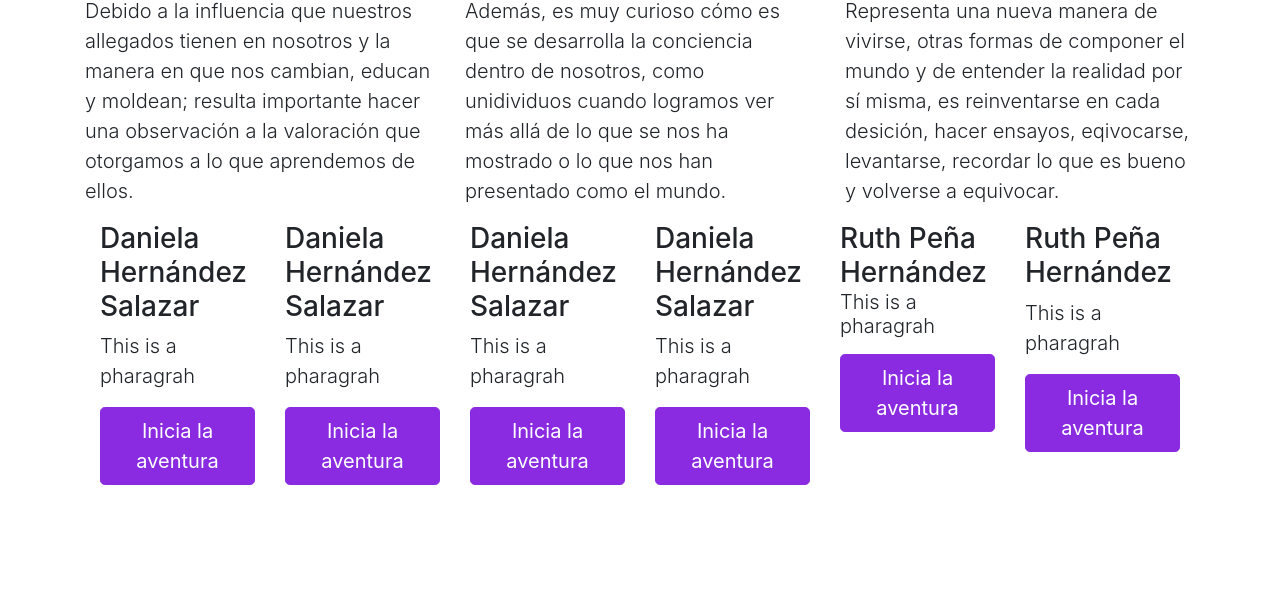
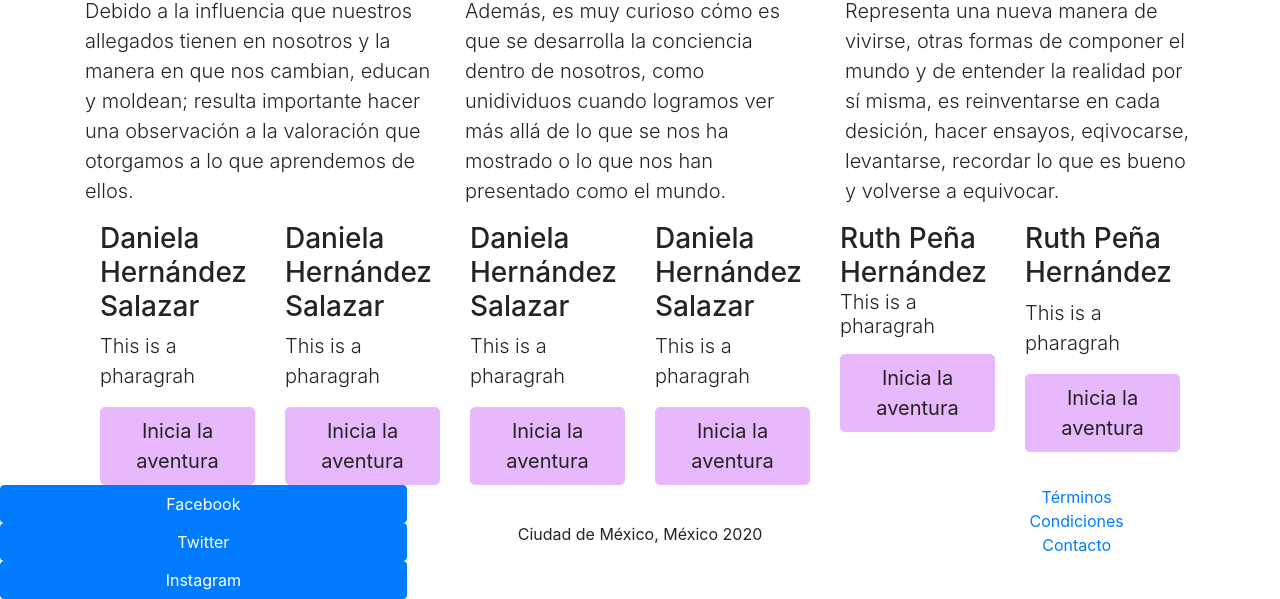
Before and after one commit to arielmerin/BootstrapAr, a website: page index.html in a window 1280 px wide. Shown: the part 336-935 px from the top of the page. Before the commit the page ends 821 px from the top, so only its background shows below. Drawn offline with nearby package versions, Linux system fonts and the light colour scheme.

Commit message:
Añadí un footer al proyecto principal

```diff
--- a/css/main.css
+++ b/css/main.css
@@ -9,7 +9,8 @@
     background-color: #d1d1d1;
     margin-bottom: 0;
 }
-.btn{
-    background-color: blueviolet;
-    border-color: blueviolet;
+.btn-lg{
+    background-color: #e8b8fc;
+    color: #242324;
+    border-color: #e8b8fc;
 }
--- a/index.html
+++ b/index.html
@@ -100,5 +100,35 @@
     <script src="node_modules/jquery/dist/jquery.min.js" ></script>
     <script src="node_modules/popper.js/dist/popper.min.js" ></script>
     <script src="node_modules/bootstrap/dist/js/bootstrap.min.js" ></script>
+
+  <footer>
+    <div class="row">
+      <div class="col-sm-4 d-flex flex-column">
+        <div class="btn-group btn-group-toggle" data-toggle="buttons">
+          <label class="btn btn-primary">
+            <input type="radio"> Facebook
+          </label>
+        </div>
+        <div class="btn-group btn-group-toggle" data-toggle="buttons">
+          <label class="btn btn-primary">
+            <input type="radio"> Twitter
+          </label>
+        </div>
+        <div class="btn-group btn-group-toggle" data-toggle="buttons">
+          <label class="btn btn-primary">
+            <input type="radio"> Instagram
+          </label>
+        </div>
+      </div>
+      <div class="col-sm-4 d-flex flex-column justify-content-center align-items-center">
+        <address>Ciudad de México, México 2020</address>
+      </div>
+      <div class="col-sm-4 d-flex flex-column align-items-center">
+        <a href="n"> Términos</a>
+        <a href="n"> Condiciones</a>
+        <a href="n"> Contacto</a>
+      </div>
+    </div>
+    </footer>
   </body>
-</html>
+  </html>
```
